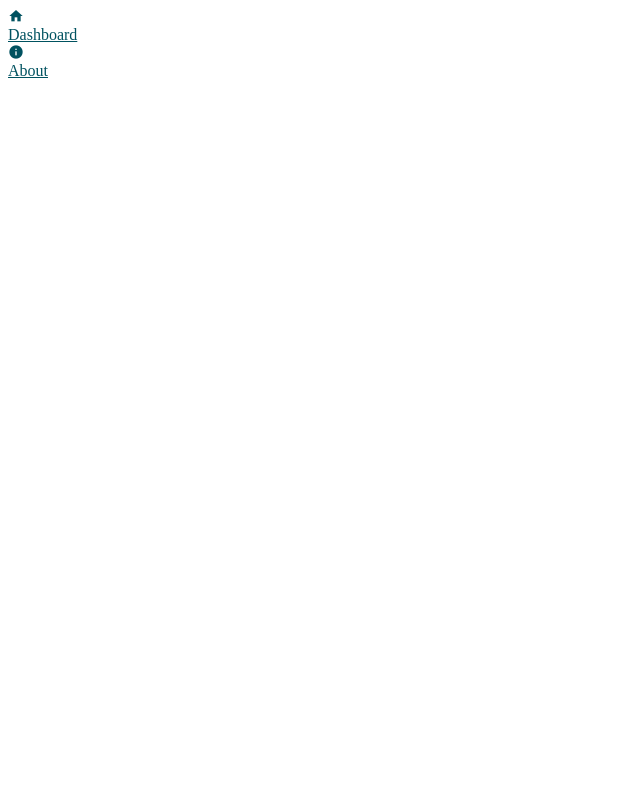
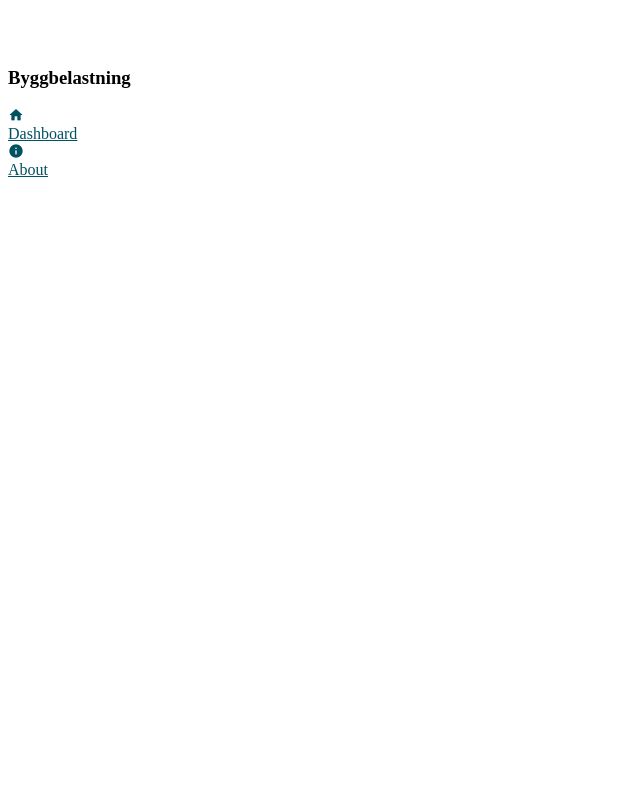
Before and after one commit to Sherex/byggbelastning-frontend, a Vue app: page / in a window 1280 px wide. Shown: the top 800 px of the page, without its empty margins (0-640 px from the left). Built offline with nearby package versions, Linux system fonts and the light colour scheme; a small style sheet from the web is missing.

Commit message:
Added logo and title in small device menu

```diff
--- a/src/App.vue
+++ b/src/App.vue
@@ -1,12 +1,20 @@
 <template>
   <v-app id="inspire">
     <v-navigation-drawer
-      v-model="sideDrawer"
+      :value="sideDrawer"
       app
       clipped
     >
       <v-list dense>
-        <v-list-item  to="/" >
+        <v-list-item class="hidden-lg-and-up">
+          <v-list-item-action>
+            <v-img alt="logo" src="/apple-touch-icon.png" max-height="40" max-width="40"/>
+          </v-list-item-action>
+          <v-list-item-content>
+            <h3>Byggbelastning</h3>
+          </v-list-item-content>
+        </v-list-item>
+        <v-list-item to="/">
           <v-list-item-action>
             <v-icon>mdi-home</v-icon>
           </v-list-item-action>
@@ -14,7 +22,7 @@
             <v-list-item-title>Dashboard</v-list-item-title>
           </v-list-item-content>
         </v-list-item>
-        <v-list-item to="/traffic" >
+        <v-list-item to="/traffic/:location">
           <v-list-item-action>
             <v-icon>mdi-information</v-icon>
           </v-list-item-action>
```
